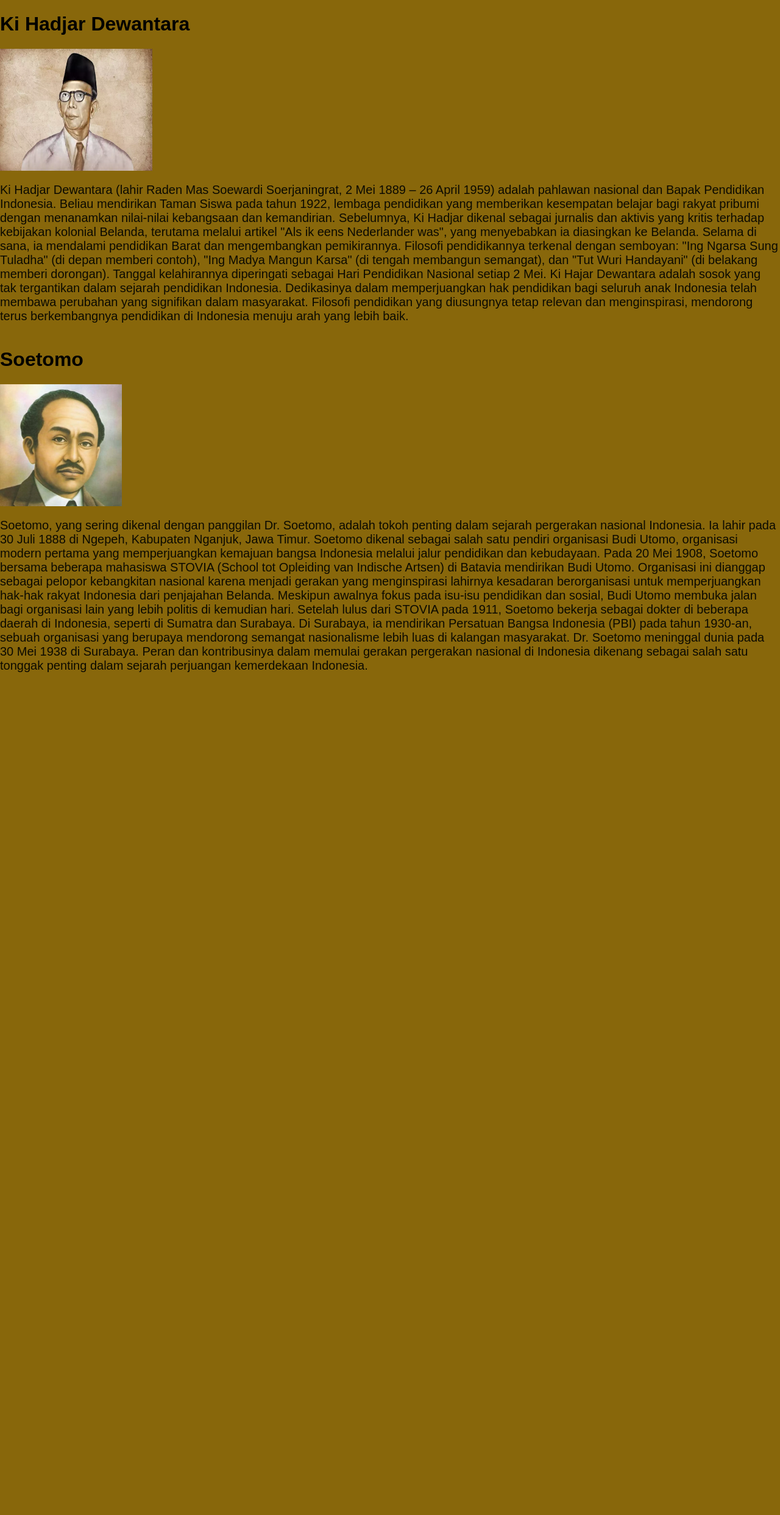
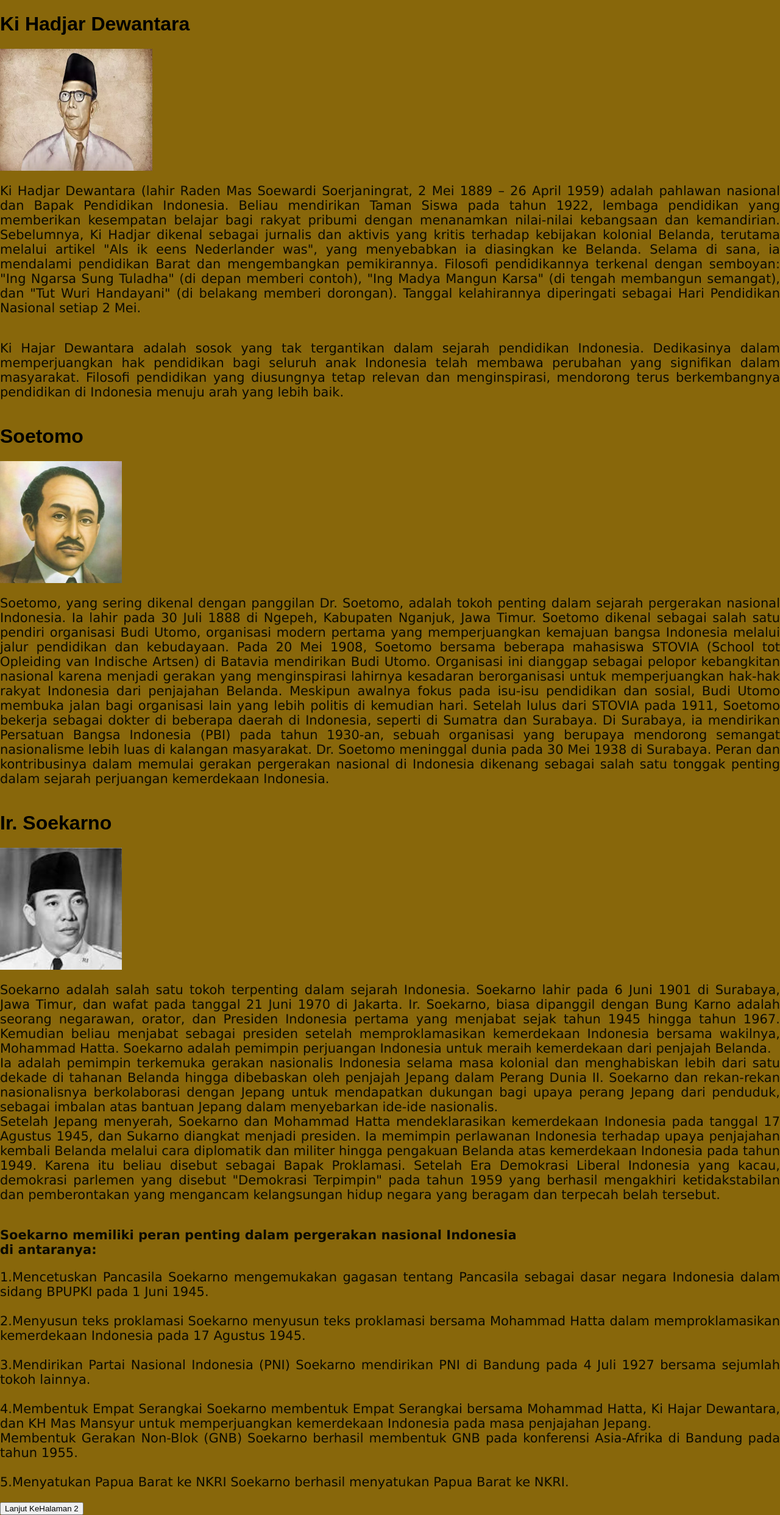
Before and after one commit to hary077/Pahlawan, a plain HTML site: page index.html in a window 1280 px wide. Shown: the whole page at 61% size. Before the commit the page ends 1123 px from the top, so only its background shows below. Drawn offline with Linux system fonts and the light colour scheme.

Commit message:
Add files via upload

```diff
--- a/index.css
+++ b/index.css
@@ -11,5 +11,9 @@ body {
 
 .rorr1{
     color: rgb(11, 10, 2);
-    font-size: 20px;
+    font-size: 21px;
+    text-align:justify;
+    font-family: Verdana, Geneva, Tahoma, sans-serif;
+    font-style:unset;
+
 }
--- a/index.html
+++ b/index.html
@@ -10,10 +10,19 @@
 
     <h1>Ki Hadjar Dewantara</h1>
    <img src="so.webp" width="250" height="200">
-    <p class="rorr1">Ki Hadjar Dewantara (lahir Raden Mas Soewardi Soerjaningrat, 2 Mei 1889 – 26 April 1959) adalah pahlawan nasional dan Bapak Pendidikan Indonesia. Beliau mendirikan Taman Siswa pada tahun 1922, lembaga pendidikan yang memberikan kesempatan belajar bagi rakyat pribumi dengan menanamkan nilai-nilai kebangsaan dan kemandirian.
-        Sebelumnya, Ki Hadjar dikenal sebagai jurnalis dan aktivis yang kritis terhadap kebijakan kolonial Belanda, terutama melalui artikel "Als ik eens Nederlander was", yang menyebabkan ia diasingkan ke Belanda. Selama di sana, ia mendalami pendidikan Barat dan mengembangkan pemikirannya.
-        Filosofi pendidikannya terkenal dengan semboyan: "Ing Ngarsa Sung Tuladha" (di depan memberi contoh), "Ing Madya Mangun Karsa" (di tengah membangun semangat), dan "Tut Wuri Handayani" (di belakang memberi dorongan). Tanggal kelahirannya diperingati sebagai Hari Pendidikan Nasional setiap 2 Mei.
-        Ki Hajar Dewantara adalah sosok yang tak tergantikan dalam sejarah pendidikan Indonesia. Dedikasinya dalam memperjuangkan hak pendidikan bagi seluruh anak Indonesia telah membawa perubahan yang signifikan dalam masyarakat. Filosofi pendidikan yang diusungnya tetap relevan dan menginspirasi, mendorong terus berkembangnya pendidikan di Indonesia menuju arah yang lebih baik.</p>
+    <p class="rorr1">Ki Hadjar Dewantara (lahir Raden Mas Soewardi Soerjaningrat, 2 Mei 1889 – 26 April 1959) adalah pahlawan nasional dan Bapak Pendidikan Indonesia.
+         Beliau mendirikan Taman Siswa pada tahun 1922, lembaga pendidikan yang memberikan kesempatan belajar bagi rakyat pribumi dengan menanamkan nilai-nilai kebangsaan dan kemandirian.
+        Sebelumnya, Ki Hadjar dikenal sebagai jurnalis dan aktivis yang kritis terhadap
+         kebijakan kolonial Belanda, terutama melalui artikel "Als ik eens Nederlander was", yang menyebabkan ia diasingkan ke Belanda.
+        Selama di sana, ia mendalami pendidikan Barat dan mengembangkan pemikirannya.
+        Filosofi pendidikannya terkenal dengan semboyan: "Ing Ngarsa Sung Tuladha" (di depan memberi contoh),
+         "Ing Madya Mangun Karsa" (di tengah membangun semangat), dan "Tut Wuri Handayani"  (di belakang memberi dorongan).
+         Tanggal kelahirannya diperingati sebagai Hari Pendidikan Nasional setiap 2 Mei.
+        </p>
+<p class="rorr1">Ki Hajar Dewantara adalah sosok yang tak tergantikan dalam sejarah pendidikan Indonesia.
+             Dedikasinya dalam memperjuangkan hak pendidikan bagi seluruh anak Indonesia telah membawa perubahan yang signifikan
+              dalam masyarakat. Filosofi pendidikan yang diusungnya tetap relevan dan menginspirasi, mendorong terus berkembangnya pendidikan
+               di Indonesia menuju arah yang lebih baik.</p>
 
      <h1>Soetomo</h1>
      <img src="ki.webp" width="200" height="200">
@@ -22,5 +31,41 @@
         Setelah lulus dari STOVIA pada 1911, Soetomo bekerja sebagai dokter di beberapa daerah di Indonesia, seperti di Sumatra dan Surabaya. Di Surabaya, ia mendirikan Persatuan Bangsa Indonesia (PBI) pada tahun 1930-an, sebuah organisasi yang berupaya mendorong semangat nasionalisme lebih luas di kalangan masyarakat.
         Dr. Soetomo meninggal dunia pada 30 Mei 1938 di Surabaya. Peran dan kontribusinya dalam memulai gerakan pergerakan nasional di Indonesia dikenang sebagai salah satu tonggak penting dalam sejarah perjuangan kemerdekaan Indonesia.
 
+         <h1>Ir. Soekarno</h1>
+         <img src="ir.jpg" width="200" height="200">
+        <p class="rorr1">Soekarno adalah salah satu tokoh terpenting dalam sejarah Indonesia.
+             Soekarno lahir pada 6 Juni 1901 di Surabaya, Jawa Timur, dan wafat pada tanggal 21 Juni 1970 di Jakarta. Ir. Soekarno, biasa dipanggil
+             dengan Bung Karno adalah seorang negarawan, orator, dan Presiden Indonesia pertama yang menjabat sejak tahun 1945 hingga tahun 1967.
+             Kemudian beliau menjabat sebagai presiden setelah memproklamasikan kemerdekaan Indonesia bersama wakilnya, Mohammad Hatta.
+            Soekarno adalah pemimpin perjuangan Indonesia untuk meraih kemerdekaan dari penjajah Belanda.<br> Ia adalah pemimpin terkemuka gerakan
+             nasionalis Indonesia selama masa kolonial dan menghabiskan lebih dari satu dekade di tahanan Belanda hingga dibebaskan oleh penjajah Jepang dalam Perang Dunia II.
+             Soekarno dan rekan-rekan nasionalisnya berkolaborasi dengan Jepang untuk mendapatkan dukungan bagi upaya perang Jepang dari penduduk, sebagai imbalan
+             atas bantuan Jepang dalam menyebarkan ide-ide nasionalis.<br> Setelah Jepang menyerah, Soekarno dan Mohammad Hatta mendeklarasikan kemerdekaan Indonesia pada tanggal 17
+              Agustus 1945, dan Sukarno diangkat menjadi presiden. Ia memimpin perlawanan Indonesia terhadap upaya penjajahan kembali Belanda melalui cara diplomatik dan militer
+               hingga pengakuan Belanda atas kemerdekaan Indonesia pada tahun 1949. Karena itu beliau disebut sebagai Bapak Proklamasi.
+            Setelah Era Demokrasi Liberal Indonesia yang kacau, demokrasi parlemen yang disebut "Demokrasi Terpimpin" pada tahun 1959 yang berhasil mengakhiri ketidakstabilan dan
+            pemberontakan yang mengancam kelangsungan hidup negara yang beragam dan terpecah belah tersebut.</p>
+<section>
+            <h3 class="rorr1"> Soekarno memiliki peran penting dalam pergerakan nasional Indonesia<br> di antaranya:</h3>
+
+                <p class="rorr1" >1.Mencetuskan Pancasila
+                    Soekarno mengemukakan gagasan tentang Pancasila sebagai dasar negara Indonesia dalam sidang BPUPKI pada 1 Juni 1945. <br>
+<br>
+               2.Menyusun teks proklamasi
+                Soekarno menyusun teks proklamasi bersama Mohammad Hatta dalam memproklamasikan kemerdekaan Indonesia pada 17 Agustus 1945.<br>
+<br>
+               3.Mendirikan Partai Nasional Indonesia (PNI)
+                    Soekarno mendirikan PNI di Bandung pada 4 Juli 1927 bersama sejumlah tokoh lainnya. <br>
+     <br>
+                  4.Membentuk Empat Serangkai
+                        Soekarno membentuk Empat Serangkai bersama Mohammad Hatta, Ki Hajar Dewantara, dan KH Mas Mansyur untuk memperjuangkan kemerdekaan Indonesia pada masa penjajahan Jepang.<br>
+                        Membentuk Gerakan Non-Blok (GNB)
+                        Soekarno berhasil membentuk GNB pada konferensi Asia-Afrika di Bandung pada tahun 1955.<br>
+<br>
+                     5.Menyatukan Papua Barat ke NKRI
+                                Soekarno berhasil menyatukan Papua Barat ke NKRI. </p>
+
+     <a href="hal2.html"><button type="submit">Lanjut KeHalaman 2</button>
+
 </body>
 </html>
```
Also changed, not shown: hal2.html (added, +61 -0 lines), hal3.html (added, +48 -0 lines), CUT.webp (added), DR.webp (added), ir.jpg (added).
